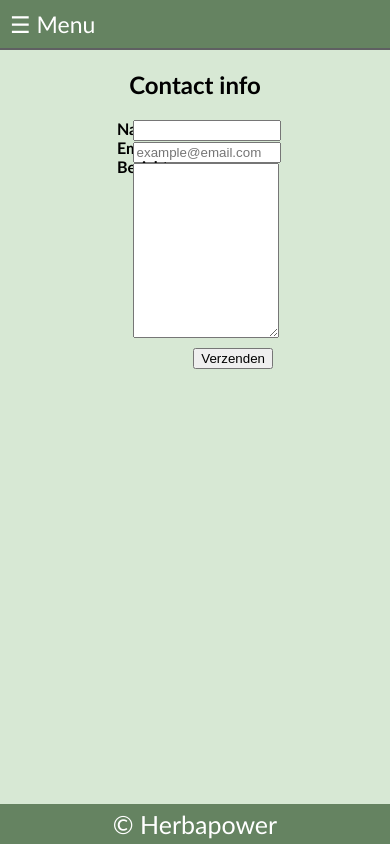
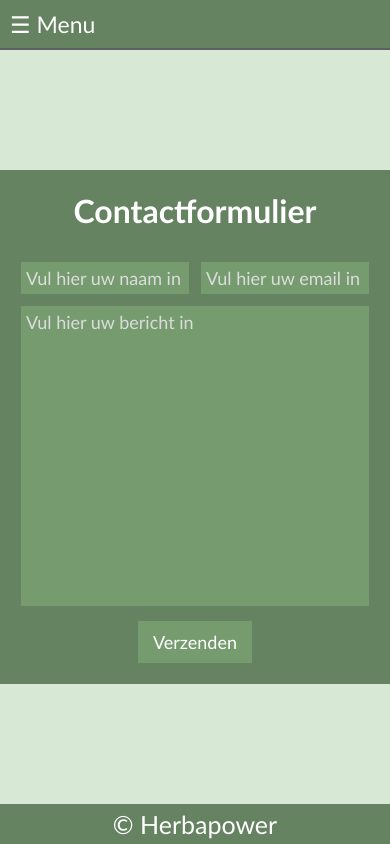
Before and after one commit to TH3f0rg0tt3n0N3/HerbaPower, a plain HTML site: page pages/contact.html in a window 390 px wide. Drawn offline with Linux system fonts and the light colour scheme.

Commit message:
Finished Responsive Design

```diff
--- a/pages/contact.html
+++ b/pages/contact.html
@@ -38,49 +38,31 @@
         </div>
         <span id="openMenu" onclick="openNav()">&#9776; Menu</span>
         <div id="mainContainer">
-            <div class="contactForm">
-                <div class="contactInfo">
-                    <h2>
-                        Contact info
-                    </h2>
-                </div>
-                <form action="mailto:someone@example.com" method="post" enctype="text/plain">
-                    <div class="formElement">
-                        <div class="formElementLeft">
-                            <h4>Naam</h4>
-                        </div>
-                        <div class="formElementRight">
-                            <input type="text" placeholder="" name="name">
-                        </div>
-                    </div>
-                    <div class="formElement">
-                        <div class="formElementLeft">
-                            <h4>Email</h4>
-                        </div>
-                        <div class="formElementRight">
-                            <input type="text" placeholder="example@email.com" name="email">
-                        </div>
-                    </div>
-                    <div class="formElement">
-                        <div class="formElementLeft">
-                            <h4>Bericht</h4>
-                        </div>
-                        <div class="formElementRight">
-                            <textarea name="comment">
-
-                            </textarea>
-                        </div>
-                    </div>
-                    <div class="formElement">
-                        <div class="formElementLeft"></div>
-                        <div class="formElementRight">
-                            <button>
-                                Verzenden
-                            </button>
-                        </div>
-                    </div>
-                </form>
-            </div>
+            <form action="mailto:someone@example.com" method="post" enctype="text/plain">
+                <h1>
+                    Contactformulier
+                </h1>
+                <table>
+                    <tr>
+                        <td class="fillCell">
+                            <input type="text" placeholder="Vul hier uw naam in" name="name">
+                        </td>
+                        <td class="fillCell">
+                            <input type="text" placeholder="Vul hier uw email in" name="email">
+                        </td>
+                    </tr>
+                    <tr>
+                        <td class="fillCell" colspan="2">
+                            <textarea rows="5" cols="50" name="message" placeholder="Vul hier uw bericht in"></textarea>
+                        </td>
+                    </tr>
+                    <tr>
+                        <td colspan="2">
+                            <input type="submit" value="Verzenden">
+                        </td>
+                    </tr>
+                </table>
+            </form>
         </div>
         <footer>&copy; Herbapower</footer>
     </body>
--- a/styleSheets/contactStyle.css
+++ b/styleSheets/contactStyle.css
@@ -1,46 +1,91 @@
-body{
+body
+{
     margin: 0;
     padding: 0;
-    background-color: #D7E8D4;
 }
-.contactForm{
-    width: 40vw;
-    margin: auto auto;
-    right: 10vw;
+
+textarea
+{
+    resize: none;
+    min-height: 300px;
 }
-.contactInfo{
-    width: 40vw;
-    position: relative;
-    right: 0%;
+
+input,
+textarea
+{
+    padding: 5px;
+    background-color: #759b6f;
+    font-family: "Calibri";
+    font-size: 18px;
+    border: none;
+    outline: none;
+    color: rgb(255, 255, 255);
+}
+
+input::placeholder,
+textarea::placeholder
+{
+    color: rgb(220, 220, 220);
+}
+
+form
+{
+    width: 60%;
+    min-width: 700px;
+    background-color: #658361;
+    overflow:hidden;
+    max-width: 800px;
+    transition: width .5s, min-width .5s;
+}
+
+table
+{
+    width: 100%;
+    table-layout: auto;
+    padding: 0 10px 10px 10px;
+    border-spacing: 10px;
+}
+
+input[type=submit]
+{
+    display: block;
+    margin: 0 auto;
+    padding: 10px 15px;
+    cursor: pointer;
+    transition: background-color .3s, color .3s;
+}
+
+input[type=submit]:hover
+{
+    background-color: #8fc487;
+    color: rgb(255, 255, 255);
+}
+
+.fillCell *
+{
+    width: 100%;
+    box-sizing: border-box;
+}
+
+h1
+{
     text-align: center;
-    margin: 10% 0;
+    color: rgb(255, 255, 255);
 }
-.formElement{
-    width: 100%;
-    height: 5%;
-    margin: 5% 0;
+
+#mainContainer
+{
+    display: flex;
+    justify-content: center;
+    align-items: center;
 }
-.formElementLeft{
-    width: 5%;
-    float: left;
-    margin-right: 5%;
+
+
+@media screen and (max-width: 800px)
+{
+    form
+    {
+        width: 100%;
+        min-width: 100%;
+    }
 }
-.formElementLeft>h4{
-    margin: 0;
-    text-align: right;
-}
-.formElementRight{
-    width: 90%;
-    float: right;
-}
-.formElementRight>input{
-    width: 100%;
-}
-.formElementRight>textarea{
-    width: 100%;
-    height: 20vh;
-}
-.formElementRight>button{
-    margin: 5% 0;
-    float: right;
-}
--- a/styleSheets/mainStyle.css
+++ b/styleSheets/mainStyle.css
@@ -48,7 +48,6 @@ body{
 #mainContainer
 {
     overflow: hidden;
-    padding-bottom: 50px;
     box-sizing: border-box;
     flex: 1 0 auto;
 }
--- a/styleSheets/menuStyle.css
+++ b/styleSheets/menuStyle.css
@@ -5,6 +5,7 @@
     background-color: #658361;
     color: white;
     display: block;
+    box-sizing: border-box;
     padding: 10px;
     border-bottom: 2px solid rgb(95, 96, 98);
 }
--- a/styleSheets/productPageStyle.css
+++ b/styleSheets/productPageStyle.css
@@ -33,4 +33,5 @@ body{
     grid-gap: 10px;
     justify-items: center;
     align-items: center;
+    margin-bottom: 10px;
 }
```
Also changed, not shown: pages/index.html (+1 -1 lines), styleSheets/homePageStyle.css (+9 -6 lines).
